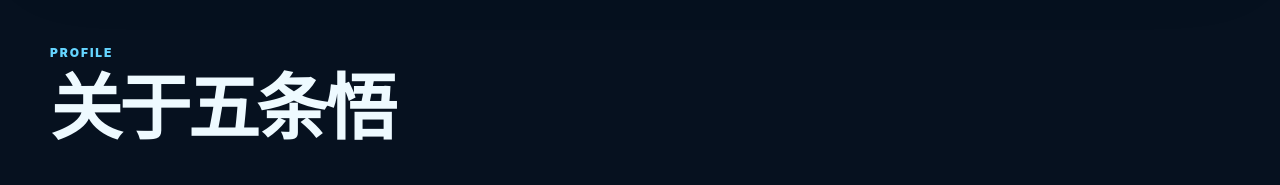
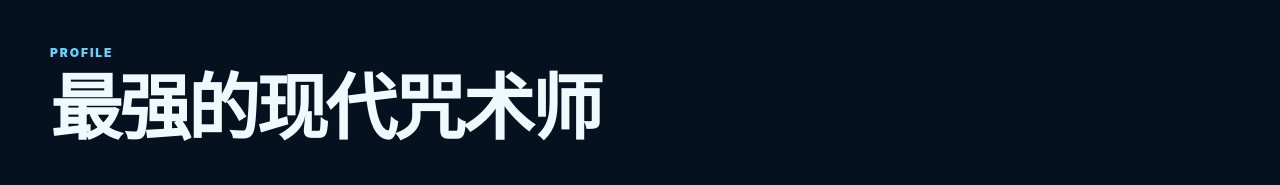
Before and after one commit to ARIUM-hub/gojo-homepage, a React (Vite) app: page / in a window 1280 px wide. Shown: the part 760-945 px from the top of the page. Built offline with nearby package versions, Linux system fonts and the light colour scheme.

Commit message:
fix: render profile title from data

```diff
--- a/src/pages/HomePage.tsx
+++ b/src/pages/HomePage.tsx
@@ -24,7 +24,7 @@ export function HomePage() {
           aria-labelledby="profile-title"
         >
           <p className="eyebrow">PROFILE</p>
-          <h2 id="profile-title">关于五条悟</h2>
+          <h2 id="profile-title">{gojo.title}</h2>
           <p className="lead">{gojo.bio}</p>
           <dl className="quick-stats">
             <div>
```
Also changed, not shown: 1 other file (tests, documents, lock files or other folders).
